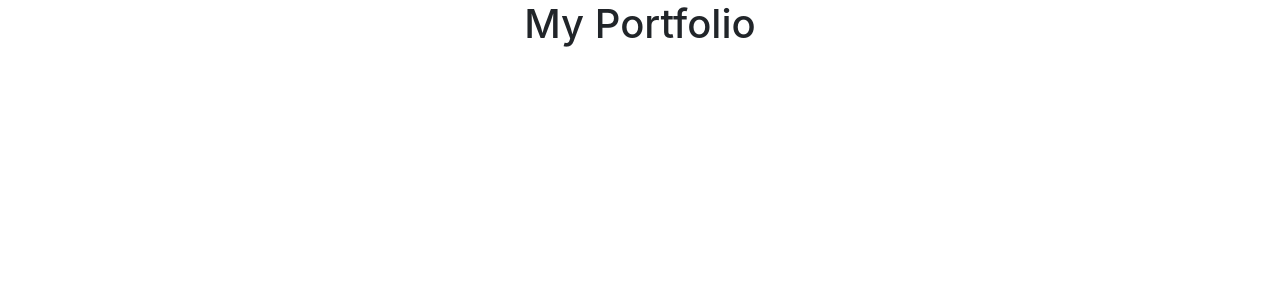
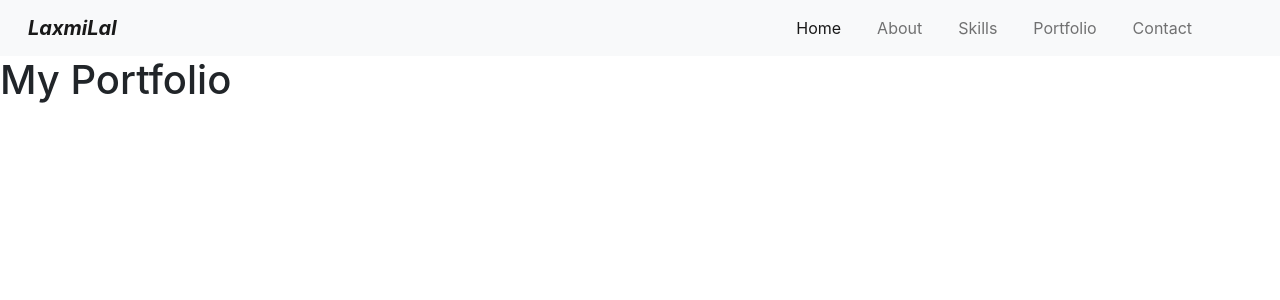
Before and after one commit to n07Laksh/my_portfolio, a React (Create React App) app: page / in a window 1280 px wide. Shown: the top 300 px of the page. Built offline with nearby package versions, Linux system fonts and the light colour scheme.

Commit message:
Added Navbar

```diff
--- a/src/App.css
+++ b/src/App.css
@@ -1,38 +1,3 @@
-.App {
-  text-align: center;
+.nav-item {
+    margin-right: 20px;
 }
-
-.App-logo {
-  height: 40vmin;
-  pointer-events: none;
-}
-
-@media (prefers-reduced-motion: no-preference) {
-  .App-logo {
-    animation: App-logo-spin infinite 20s linear;
-  }
-}
-
-.App-header {
-  background-color: #282c34;
-  min-height: 100vh;
-  display: flex;
-  flex-direction: column;
-  align-items: center;
-  justify-content: center;
-  font-size: calc(10px + 2vmin);
-  color: white;
-}
-
-.App-link {
-  color: #61dafb;
-}
-
-@keyframes App-logo-spin {
-  from {
-    transform: rotate(0deg);
-  }
-  to {
-    transform: rotate(360deg);
-  }
-}
--- a/src/App.js
+++ b/src/App.js
@@ -1,9 +1,11 @@
+import './App.css';
+import Navbar from './Components/Navbar';
 
-import './App.css';
 
 function App() {
   return (
-    <div className="App">
+    <div >
+    <Navbar />
       <h1>My Portfolio</h1>
     </div>
   );
--- /dev/null
+++ b/src/Components/Navbar.js
@@ -0,0 +1,39 @@
+import React from 'react'
+
+function Navbar() {
+    return (
+        <nav className="navbar navbar-expand-lg navbar-light bg-light">
+            <div className="container-fluid">
+                <a className="navbar-brand ms-3 fw-bolder fst-italic" href="/"> LaxmiLal </a>
+                <button className="navbar-toggler" type="button" data-bs-toggle="collapse" data-bs-target="#navbarNav" aria-controls="navbarNav" aria-expanded="false" aria-label="Toggle navigation">
+                    <span className="navbar-toggler-icon"></span>
+                </button>
+                {/* for align this container in right  */}
+                <div className='d-flex justif-content-between me'>
+                <div></div>
+                <div className="collapse navbar-collapse" id="navbarNav">
+                    <ul className="navbar-nav me-5">
+                        <li className="nav-item">
+                            <a className="nav-link active" aria-current="page" href="/">Home</a>
+                        </li>
+                        <li className="nav-item">
+                            <a className="nav-link" href="/">About</a>
+                        </li>
+                        <li className="nav-item">
+                            <a className="nav-link" href="/">Skills</a>
+                        </li>
+                        <li className="nav-item">
+                            <a className="nav-link " href="/">Portfolio</a>
+                        </li>
+                        <li className="nav-item">
+                            <a className="nav-link " href="/">Contact</a>
+                        </li>
+                    </ul>
+                </div>
+                </div>
+            </div>
+        </nav>
+    )
+}
+
+export default Navbar
```
Also changed, not shown: 1 other file (tests, documents, lock files or other folders).
